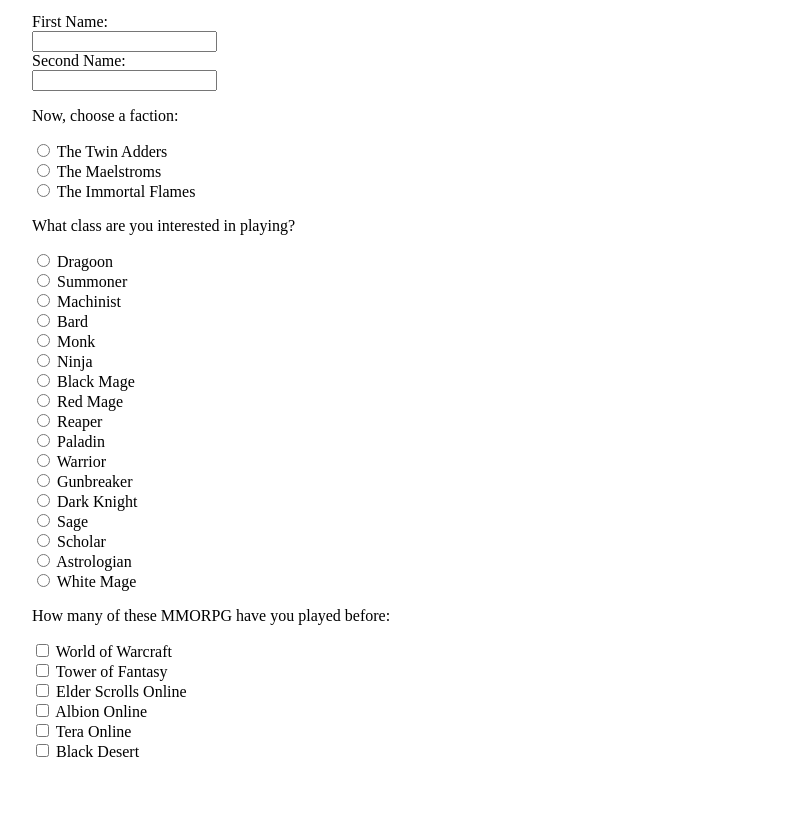
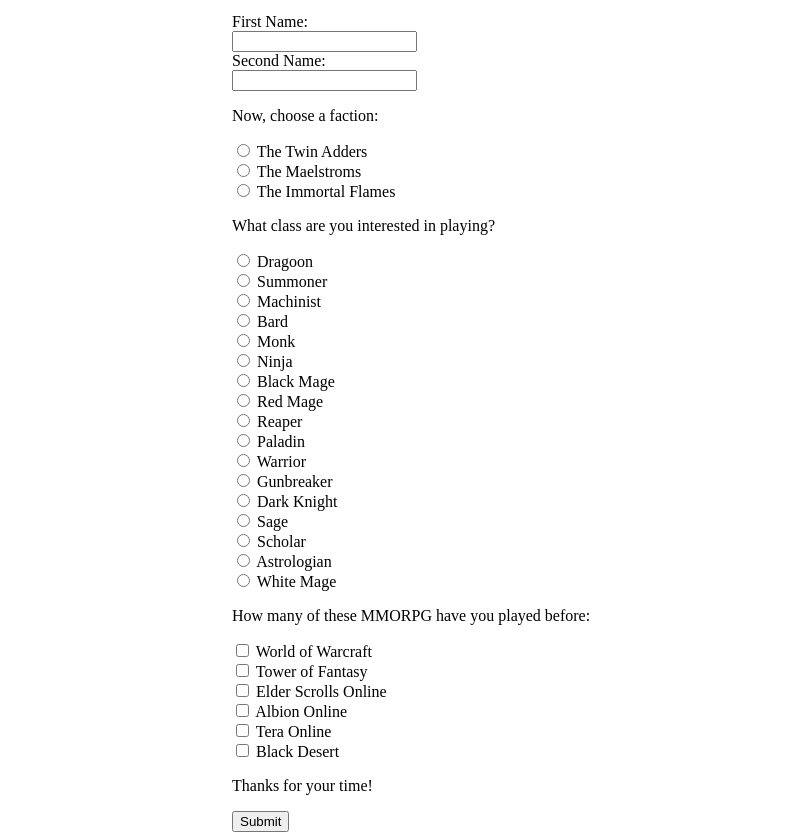
Before and after one commit to JaviAres/repositorio_prueba, a plain HTML site: page index.html in a window 1280 px wide. Shown: the part 101-941 px from the top of the page, without its empty margins (468-1260 px from the left). Before the commit the page ends 870 px from the top, so only its background shows below. Drawn offline with Linux system fonts and the light colour scheme.

Commit message:
Margin and submit changes

```diff
--- a/CSS/style.css
+++ b/CSS/style.css
@@ -3,5 +3,5 @@ color:red
 }
 
 body{
-    margin-left:500px;
+    margin-left:700px;
 }
--- a/index.html
+++ b/index.html
@@ -80,5 +80,9 @@
             <input type="checkbox" id="MMORPG6" name="FF14_Form" value="Black_desert">
             <label for="Black_desert">Black Desert</label><br>
         </form>
+        <p>Thanks for your time!</p>
+        <form>
+        <input type="submit" value="Submit">
+        </form>
 </body>
 </html>
```
